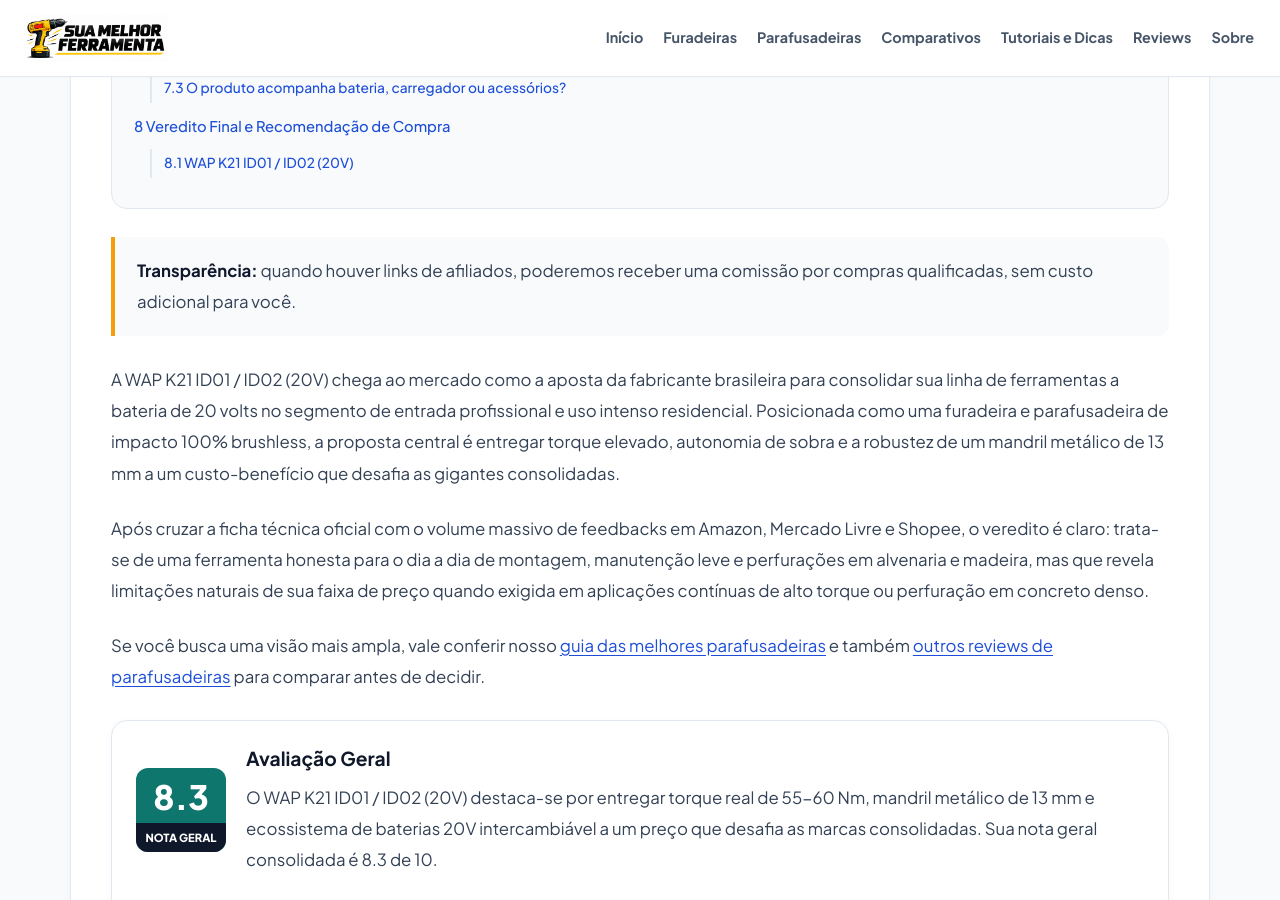
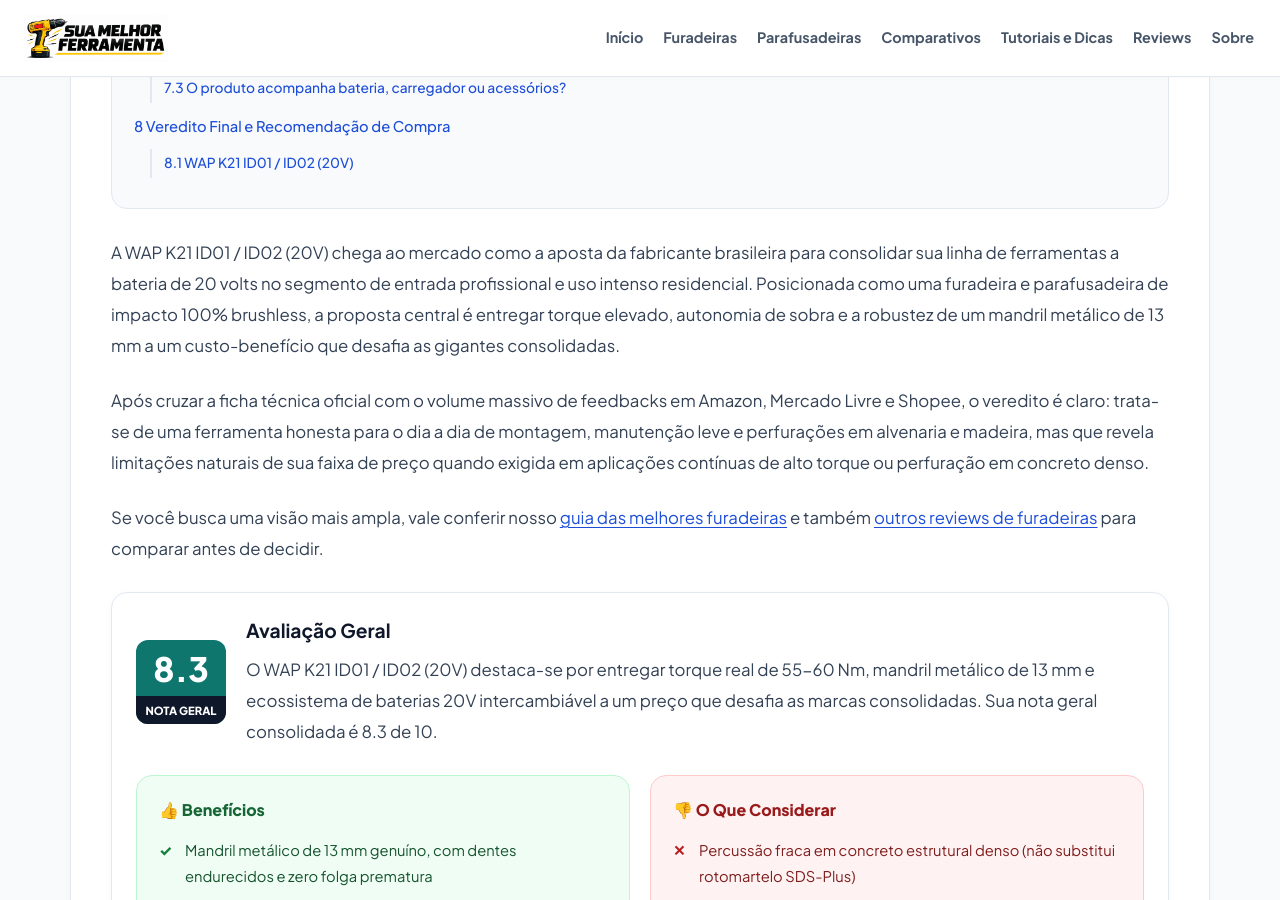
Before and after one commit to membroequipe/SiteReview, a Jekyll site: the page built from _posts/2026-10-24-wap-k21-id01-id02-20v.md, in a window 1280 px wide and 900 px high, scrolled down 1195 px. Built offline with Jekyll 4.4.1, drawn with Linux system fonts in a browser that asks for light colours; some of the changed text lies outside the part shown.

Commit message:
Update 2026-10-24-wap-k21-id01-id02-20v.md

```diff
--- a/_posts/2026-10-24-wap-k21-id01-id02-20v.md
+++ b/_posts/2026-10-24-wap-k21-id01-id02-20v.md
@@ -29,13 +29,11 @@
 
 {% include review-toc.html %}
 
-> **Transparência:** quando houver links de afiliados, poderemos receber uma comissão por compras qualificadas, sem custo adicional para você.
-
 A WAP K21 ID01 / ID02 (20V) chega ao mercado como a aposta da fabricante brasileira para consolidar sua linha de ferramentas a bateria de 20 volts no segmento de entrada profissional e uso intenso residencial. Posicionada como uma furadeira e parafusadeira de impacto 100% brushless, a proposta central é entregar torque elevado, autonomia de sobra e a robustez de um mandril metálico de 13 mm a um custo-benefício que desafia as gigantes consolidadas.
 
 Após cruzar a ficha técnica oficial com o volume massivo de feedbacks em Amazon, Mercado Livre e Shopee, o veredito é claro: trata-se de uma ferramenta honesta para o dia a dia de montagem, manutenção leve e perfurações em alvenaria e madeira, mas que revela limitações naturais de sua faixa de preço quando exigida em aplicações contínuas de alto torque ou perfuração em concreto denso.
 
-Se você busca uma visão mais ampla, vale conferir nosso [guia das melhores parafusadeiras]({{ '/qual-a-melhor-parafusadeira/' | relative_url }}) e também [outros reviews de parafusadeiras]({{ '/reviews/' | relative_url }}) para comparar antes de decidir.
+Se você busca uma visão mais ampla, vale conferir nosso [guia das melhores furadeiras]({{ '/qual-a-melhor-furadeira/' | relative_url }}) e também [outros reviews de furadeiras]({{ '/reviews/' | relative_url }}) para comparar antes de decidir.
 
 {% include resumo-avaliacao.html %}
 
@@ -65,7 +63,7 @@
 
 Na 2ª velocidade (0-1.800 RPM), a perfuração em aço doce com brocas HSS de 10 mm é fluida, desde que se use lubrificação e pressão constante. Em alvenaria, a função impacto (27.000 IPM) cumpre o papel para furos até 10 mm em tijolo baiano, bloco de concreto celular e argamassa. Em concreto estrutural denso (25-30 MPa) com brocas SDS-plus adaptadas (não recomendado, mas testado por usuários), a máquina sofre: a percussão é de "martelo leve", sem a energia de impacto de uma furadeira de impacto dedicada ou rotomartelo.
 
-O recurso serve para instalação de buchas 6/8 mm, fixação de quadros, prateleiras e suportes — não para abrir passagem de tubulação em viga ou pilar. Se o seu foco é perfuração pesada, vale comparar com as opções do nosso [guia das melhores parafusadeiras]({{ '/qual-a-melhor-parafusadeira/' | relative_url }}).
+O recurso serve para instalação de buchas 6/8 mm, fixação de quadros, prateleiras e suportes — não para abrir passagem de tubulação em viga ou pilar. Se o seu foco é perfuração pesada, vale comparar com as opções do nosso [guia das melhores furadeiras]({{ '/qual-a-melhor-furadeira/' | relative_url }}).
 
 Os 22 estágios de torque mais modo perfuração e modo impacto têm escalonamento lógico. Os primeiros 8 níveis cobrem parafusos de 3 a 5 mm em MDF, MDP e madeiras moles sem estourar a cabeça. Dos níveis 9 a 16, atende parafusos 6-8 mm em madeiras duras e perfis metálicos finos. Acima do 17, entra no território de parafusos estruturais (coach screws) e brocas chatas/serra-copo em madeira. O "clique" da embreagem é audível e tátil, mas não tão nítido quanto nas linhas profissionais top de linha — em ambientes ruidosos (canteiro com betoneira, serra circular), o operador depende mais da sensação de parada do motor que do som.
 
```
